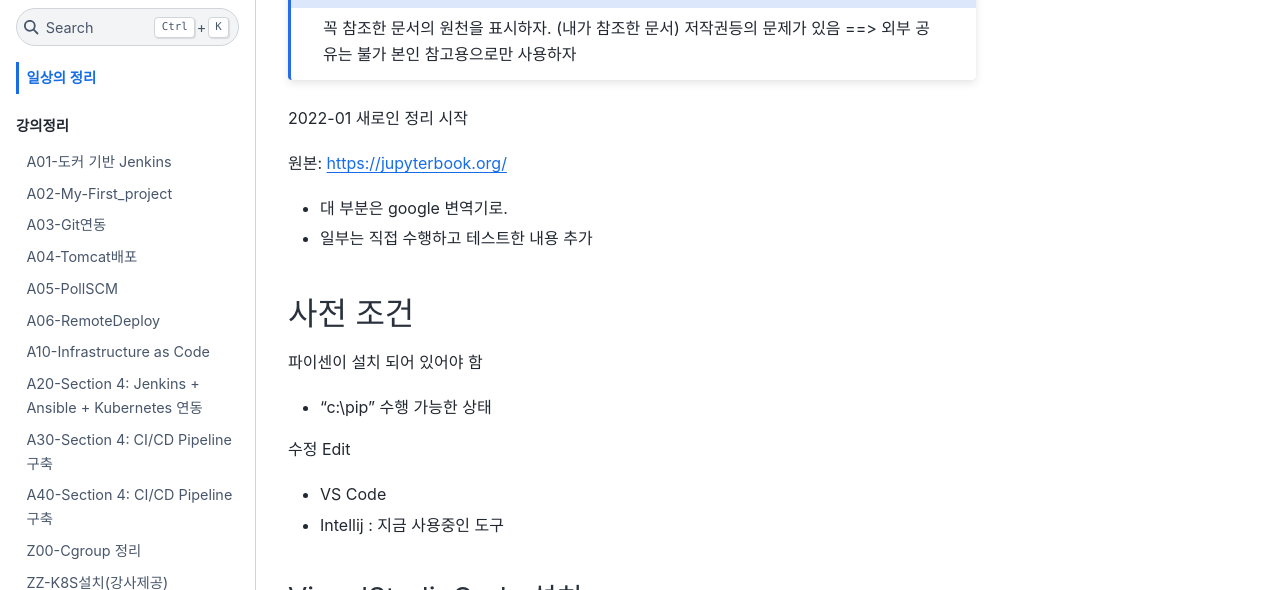
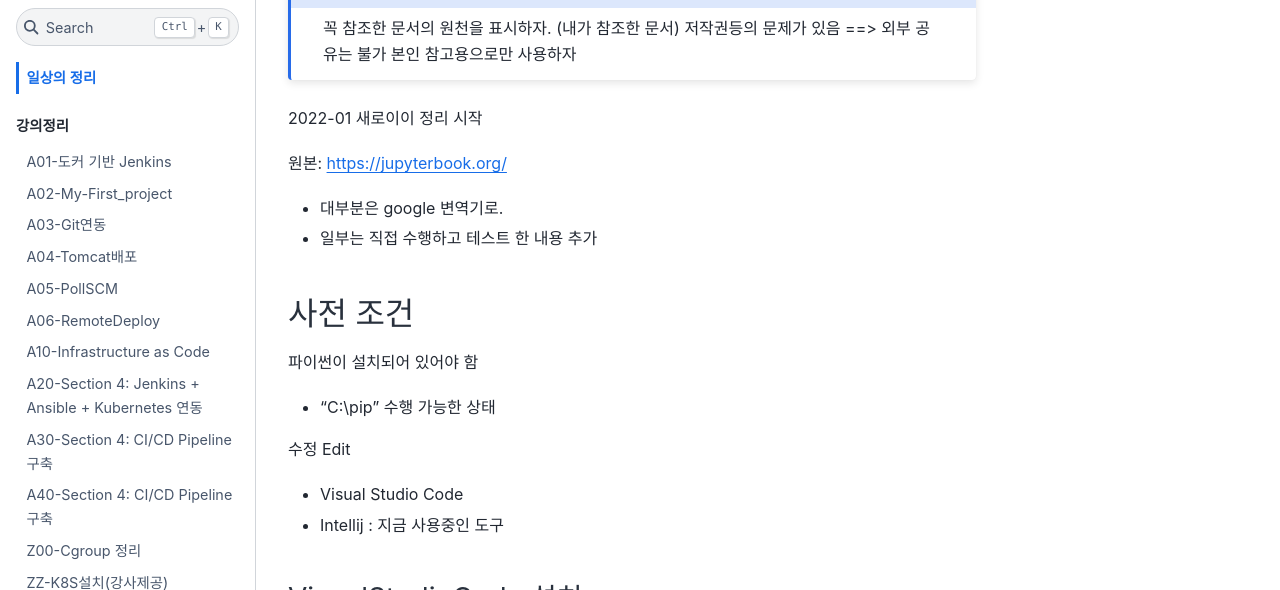
Before and after one commit to msa-2023/inflearn-JenkinsCICD, a Jupyter Book: the page built from intro.md, in a window 1280 px wide and 1278 px high. Shown: the part 217-807 px from the top of the window. Built offline with Jupyter Book 1.0.4 settings and Sphinx 7.4.7 and the Sphinx Book theme 1.1.4, drawn with Linux system fonts in a browser that asks for light colours.

Commit message:
atochaos : 오타 수정

```diff
--- a/intro.md
+++ b/intro.md
@@ -11,21 +11,21 @@ Jupter Bookt 사용법 정리.
 
 
 
-2022-01 새로인 정리 시작
+2022-01 새로이이 정리 시작
 
 원본: https://jupyterbook.org/
-- 대 부분은 google 변역기로.
-- 일부는 직접 수행하고 테스트한 내용 추가
+- 대부분은 google 변역기로.
+- 일부는 직접 수행하고 테스트 한 내용 추가
 
 
 
 ## 사전 조건
 
-파이센이 설치 되어 있어야 함
-- "c:\pip" 수행 가능한 상태
+파이썬이 설치되어 있어야 함
+- "C:\pip" 수행 가능한 상태
 
 수정 Edit
-- VS Code
+- Visual Studio Code
 - Intellij : 지금 사용중인 도구
 
 ### VisualStudioCode 설치
```
Also changed, not shown: doc/00-환경설정Jenkins를이용한CI-CD.md (+1 -1 lines), doc/01-DevOps와CICD.md (+1 -1 lines), doc/A01-DevOps서버환경구성-dockercompose.md (+2 -2 lines).
